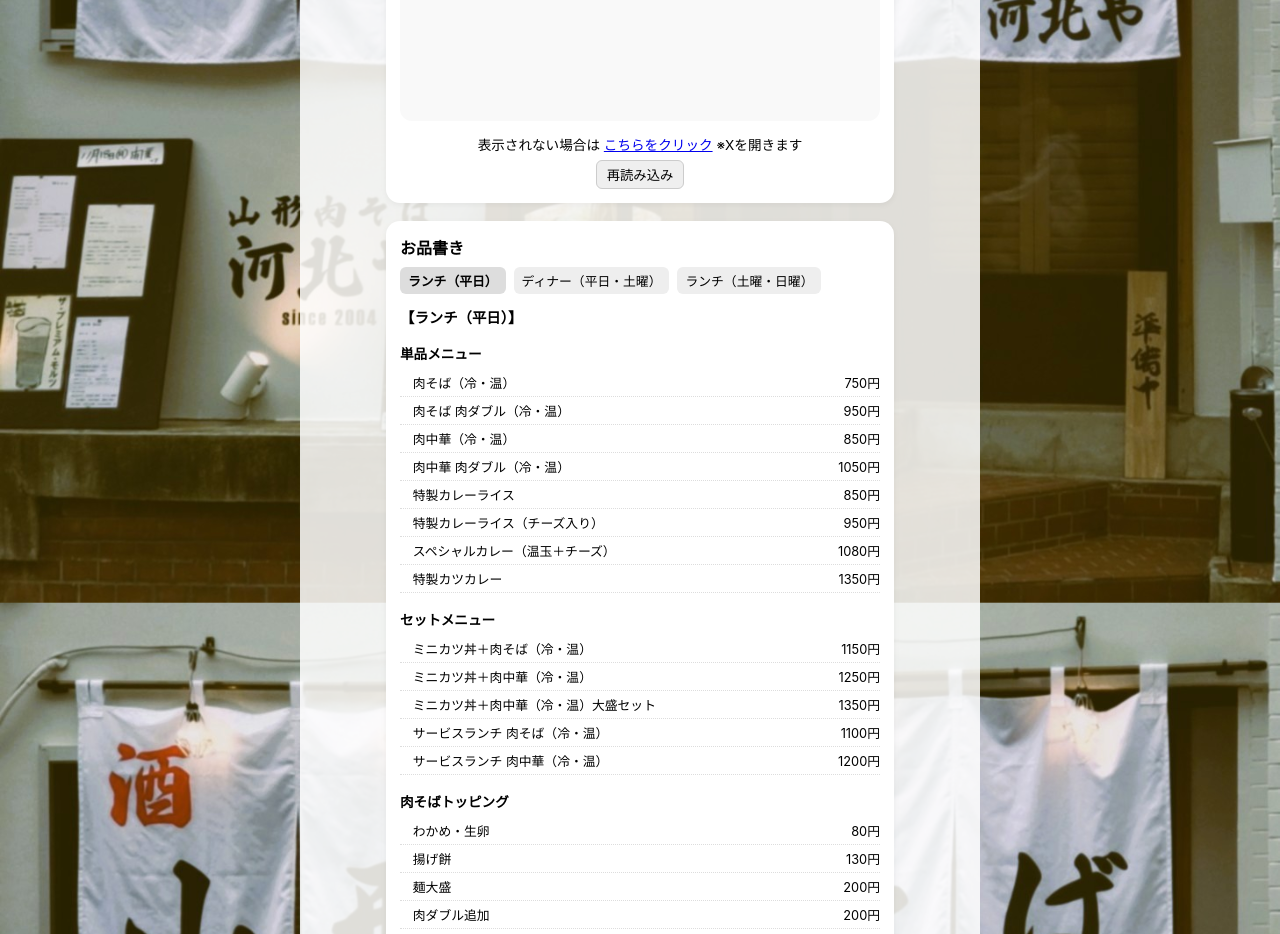
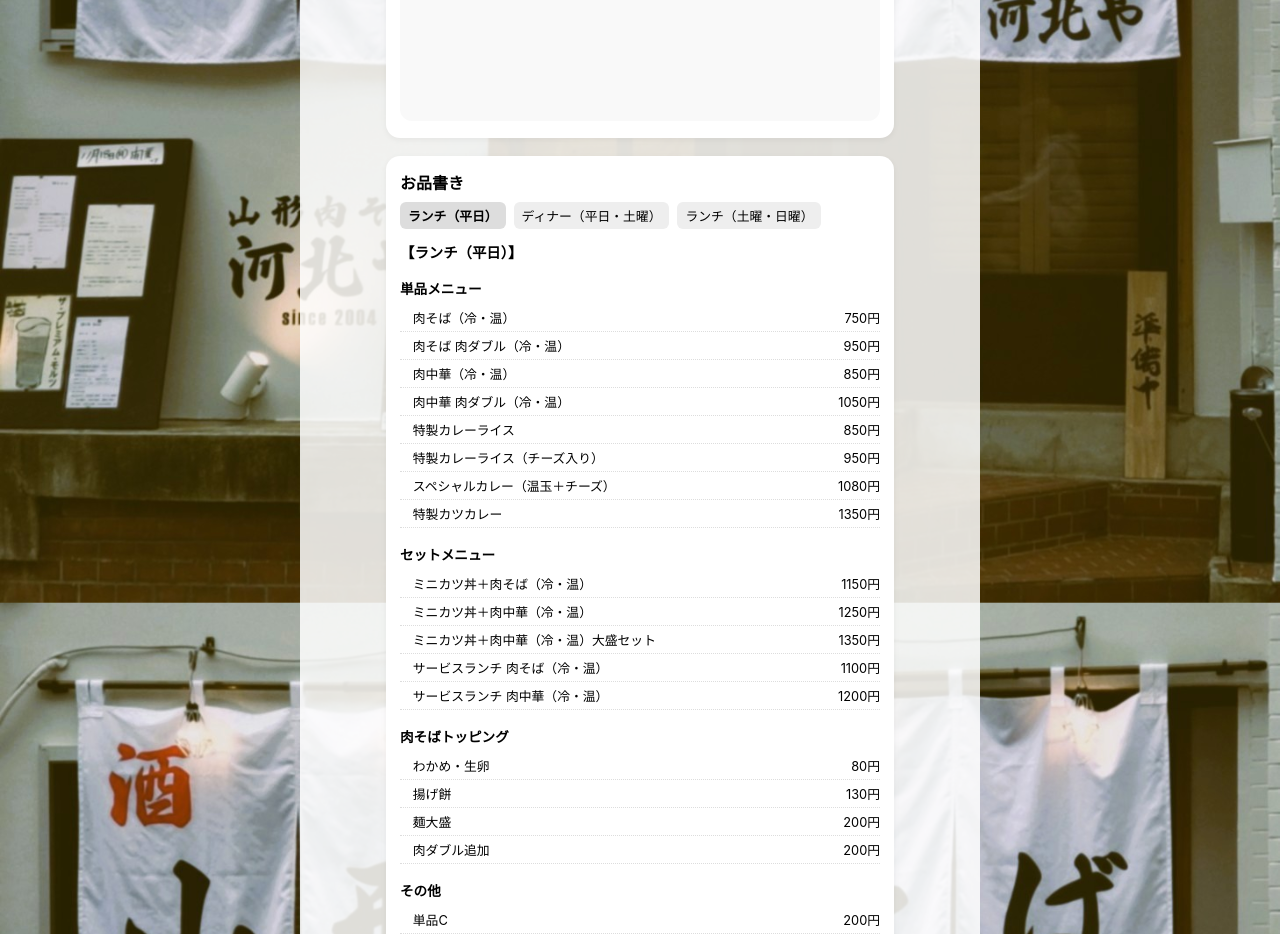
Before and after one commit to otyoufx/kahokuya-web, a plain HTML site: page index.html in a window 1280 px wide. Shown: the part 1420-2354 px from the top of the page. Drawn offline with Linux system fonts and the light colour scheme; no server answers.

Commit message:
Xを参照できるように修正

```diff
--- a/index.html
+++ b/index.html
@@ -168,10 +168,6 @@
 		        }
 		      }, 5000);
 
-		      // Xの枠部分だけ再読み込み
-		      document.getElementById("tweet-reload").addEventListener("click", () => {
-		        frame.src = twitframeUrl;
-		      });
 		    })
 		    .catch(err => {
 		      document.getElementById("tweet-fallback").style.display = "block";
@@ -275,13 +271,9 @@
 		  <!-- X読み込み失敗時に表示される場合の対処 -->
 		  <div id="tweet-fallback" style="display:none; margin-top:10px; font-size:0.85rem; text-align:center;">
 		    表示されない場合は
-		    <a id="tweet-link" href="#" target="_blank">こちらをクリック</a> ※Xを開きます<br>
-		    <button id="tweet-reload" style="margin-top:6px; padding:4px 10px; border-radius:6px; border:1px solid #ccc;">
-		      再読み込み
-		    </button>
+		    <a id="tweet-link" href="https://x.com/kahokuya_riki" target="_blank">こちらをクリック</a> ※Xを開きます<br>
 		  </div>
 		</div>
-
 
 		<div class="card small-card">
 		  <div class="section-title">お品書き</div>
```
